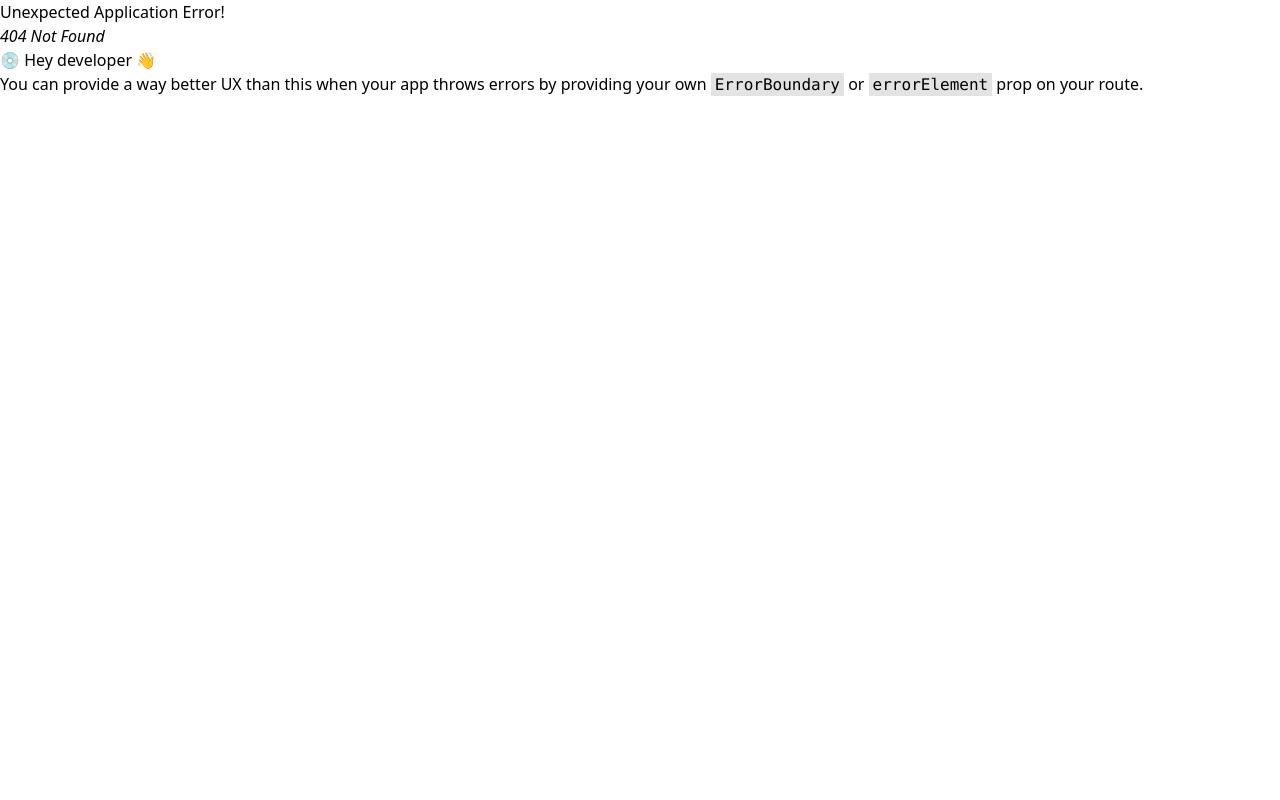
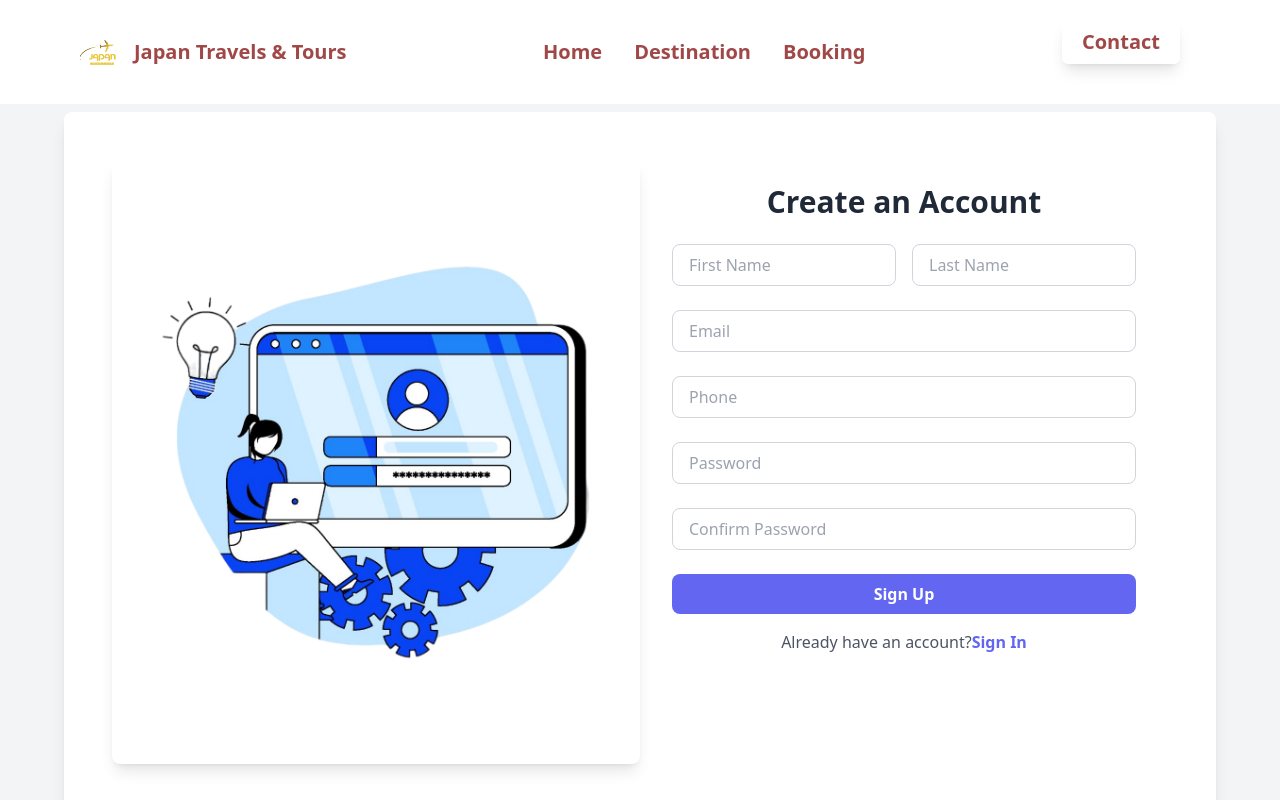
Before and after one commit to ramohin1236/tour-guide, a React (Vite) app: page /signup in a window 1280 px wide. Before the commit this address had no page. Shown: the top 800 px of the page. Built offline with nearby package versions, Linux system fonts and the light colour scheme.

Commit message:
11 sep 24, 12.22am signup, signin, details page created and completed

```diff
--- a/src/Components/Doc/Doc.jsx
+++ b/src/Components/Doc/Doc.jsx
@@ -27,9 +27,10 @@ import campfire from '/public/adventure/campfire.png'
 import offroad from '/public/adventure/offroad.png'
 import camping from '/public/adventure/camping.png'
 import exploring from '/public/adventure/exploring.png'
+import signup from '/public/signup/signup.png'
 
 const Doc = () => {
-    return {navImage, nav1, nav2, nav3, nav4, nav5, nav6,tokoyoTower,meijiJinguGaien,fuziMountain,omotesando,jinguShrine,sensojiTemple,kinkakuzi,naraPark,osaka,tokoyoSky ,adventure,trekking,campfire,offroad,camping,exploring,logo}
+    return {navImage, nav1, nav2, nav3, nav4, nav5, nav6,tokoyoTower,meijiJinguGaien,fuziMountain,omotesando,jinguShrine,sensojiTemple,kinkakuzi,naraPark,osaka,tokoyoSky ,adventure,trekking,campfire,offroad,camping,exploring,logo,signup}
   }
 
 export default Doc
--- a/src/Components/Home/PopularSpots/PopularCard.jsx
+++ b/src/Components/Home/PopularSpots/PopularCard.jsx
@@ -1,4 +1,7 @@
+/* eslint-disable no-unused-vars */
 /* eslint-disable react/prop-types */
+
+import { Link } from "react-router-dom"
 
 
 const PopularCard = ({ image, title, description, number }) => {
@@ -16,8 +19,10 @@ const PopularCard = ({ image, title, description, number }) => {
         <p className="mt-4 text-sm text-gray-500 leading-relaxed">
           {description}
         </p>
+        <Link to='/details/:id'>
         <button type="button"
           className="mt-6 px-5 py-2.5 rounded-lg text-white text-sm tracking-wider border-none outline-none bg-blue-600 hover:bg-blue-700 active:bg-blue-600">View More</button>
+         </Link>
       </div>
     </div>
   )
--- a/src/Components/MustVisitDestination/MustVisitDestination.jsx
+++ b/src/Components/MustVisitDestination/MustVisitDestination.jsx
@@ -1,5 +1,6 @@
 /* eslint-disable react/prop-types */
 
+import { Link } from "react-router-dom";
 import Doc from "../Doc/Doc";
 
 const MustVisitDestination = () => {
@@ -65,8 +66,10 @@ const MustVisitDestination = () => {
                                 <p className="mt-4 text-sm text-gray-500 leading-relaxed">
                                     {spot.description}
                                 </p>
+                                <Link to='/details/:id'>
                                 <button type="button"
                                     className="mt-6 px-5 py-2.5 rounded-lg text-white text-sm tracking-wider border-none outline-none bg-blue-600 hover:bg-blue-700 active:bg-blue-600">View More</button>
+                                 </Link>
                             </div>
                         </div>
                     </div>
--- /dev/null
+++ b/src/Pages/Auth/Signin/Signin.jsx
@@ -0,0 +1,57 @@
+/* eslint-disable react/no-unescaped-entities */
+import { Link } from "react-router-dom"
+import Doc from "../../../Components/Doc/Doc"
+
+
+const Signin = () => {
+    const {signup} =Doc()
+  return (
+    <div className="min-h-screen flex items-center justify-center bg-gray-100 py-12">
+    <div className="bg-white shadow-lg rounded-lg flex flex-col-reverse lg:flex-row max-w-6xl p-8 lg:p-12 h-auto lg:h-[700px] mt-16">
+      {/* Left Image Section */}
+      <div className="lg:flex w-full lg:w-1/2 items-center justify-center mb-8 lg:mb-0">
+        <div className="relative w-full h-64 lg:h-full">
+          <img
+            src={signup}
+            alt="Sign In Illustration"
+            className="rounded-lg shadow-lg object-cover w-full h-full transition-transform duration-500 ease-in-out hover:scale-105"
+          />
+        </div>
+      </div>
+
+      {/* Signup Form Section */}
+      <div className="w-full lg:w-1/2 px-6 lg:px-8 py-6">
+        <h2 className="text-3xl font-bold text-gray-800 mb-6 text-center">
+          Signin Your Account
+        </h2>
+        <form className="space-y-6">
+
+          <input
+            type="email"
+            placeholder="Email"
+            className="w-full px-4 py-2 border border-gray-300 rounded-lg focus:outline-none focus:ring-2 focus:ring-indigo-500"
+          />
+
+          <input
+            type="password"
+            placeholder="Password"
+            className="w-full px-4 py-2 border border-gray-300 rounded-lg focus:outline-none focus:ring-2 focus:ring-indigo-500"
+          />
+
+          <button className="w-full bg-indigo-500 text-white py-2 rounded-lg font-semibold hover:bg-indigo-600 transition-colors duration-300">
+            Sign In
+          </button>
+        </form>
+        <p className="mt-4 text-gray-600 text-center">
+          Don't  have any account?
+          <Link to="/signup"className="text-indigo-500 font-semibold">
+            Sign Up
+          </Link>
+        </p>
+      </div>
+    </div>
+  </div>
+  )
+}
+
+export default Signin
--- /dev/null
+++ b/src/Pages/Auth/Signup/SignUp.jsx
@@ -0,0 +1,75 @@
+import { Link } from "react-router-dom"
+import Doc from "../../../Components/Doc/Doc"
+
+
+const SignUp = () => {
+    const {signup}=Doc()
+  return (
+    <div className="min-h-screen flex items-center justify-center bg-gray-100 py-12">
+      <div className="bg-white shadow-lg rounded-lg flex flex-col-reverse lg:flex-row max-w-6xl p-8 lg:p-12 h-auto lg:h-[700px] mt-16">
+        {/* Left Image Section */}
+        <div className="lg:flex w-full lg:w-1/2 items-center justify-center mb-8 lg:mb-0">
+          <div className="relative w-full h-64 lg:h-full">
+            <img
+              src={signup}
+              alt="Sign In Illustration"
+              className="rounded-lg shadow-lg object-cover w-full h-full transition-transform duration-500 ease-in-out hover:scale-105"
+            />
+          </div>
+        </div>
+
+        {/* Signup Form Section */}
+        <div className="w-full lg:w-1/2 px-6 lg:px-8 py-6">
+          <h2 className="text-3xl font-bold text-gray-800 mb-6 text-center">
+            Create an Account
+          </h2>
+          <form className="space-y-6">
+            <div className="flex flex-col lg:flex-row lg:space-x-4 space-y-4 lg:space-y-0">
+              <input
+                type="text"
+                placeholder="First Name"
+                className="w-full lg:w-1/2 px-4 py-2 border border-gray-300 rounded-lg focus:outline-none focus:ring-2 focus:ring-indigo-500"
+              />
+              <input
+                type="text"
+                placeholder="Last Name"
+                className="w-full lg:w-1/2 px-4 py-2 border border-gray-300 rounded-lg focus:outline-none focus:ring-2 focus:ring-indigo-500"
+              />
+            </div>
+            <input
+              type="email"
+              placeholder="Email"
+              className="w-full px-4 py-2 border border-gray-300 rounded-lg focus:outline-none focus:ring-2 focus:ring-indigo-500"
+            />
+            <input
+              type="text"
+              placeholder="Phone"
+              className="w-full px-4 py-2 border border-gray-300 rounded-lg focus:outline-none focus:ring-2 focus:ring-indigo-500"
+            />
+            <input
+              type="password"
+              placeholder="Password"
+              className="w-full px-4 py-2 border border-gray-300 rounded-lg focus:outline-none focus:ring-2 focus:ring-indigo-500"
+            />
+            <input
+              type="password"
+              placeholder="Confirm Password"
+              className="w-full px-4 py-2 border border-gray-300 rounded-lg focus:outline-none focus:ring-2 focus:ring-indigo-500"
+            />
+            <button className="w-full bg-indigo-500 text-white py-2 rounded-lg font-semibold hover:bg-indigo-600 transition-colors duration-300">
+              Sign Up
+            </button>
+          </form>
+          <p className="mt-4 text-gray-600 text-center">
+            Already have an account?
+            <Link to="/signin"className="text-indigo-500 font-semibold">
+              Sign In
+            </Link>
+          </p>
+        </div>
+      </div>
+    </div>
+  )
+}
+
+export default SignUp
--- /dev/null
+++ b/src/Pages/Details/DetailsPage.jsx
@@ -0,0 +1,101 @@
+/* eslint-disable no-irregular-whitespace */
+import {  FaMapMarkerAlt} from "react-icons/fa"
+import Doc from "../../Components/Doc/Doc"
+import { useState } from "react";
+import PopularCard from "../../Components/Home/PopularSpots/PopularCard";
+
+const DetailsPage = () => {
+    const {jinguShrine} =Doc()
+    const [showMore, setShowMore] = useState(false);
+
+    const toggleReadMore = () => {
+      setShowMore(!showMore);
+    };
+  return (
+    <div className="bg-gray-100 py-10 px-5">
+      <div className="container mx-auto mt-16 md:mt-24">
+        {/* Main grid container */}
+        <div className="grid grid-cols-1 lg:grid-cols-3 gap-6">
+
+          {/* Left section with image and description */}
+          <div className="lg:col-span-2   rounded-lg p-6">
+            <h1 className="text-3xl font-bold mb-4">Tokyu Plaza Omotesando Harajuku</h1>
+
+            {/* Image */}
+            <img src={jinguShrine} alt="Tokyu Plaza" className="w-full h-auto rounded-lg mb-4" />
+
+            {/* Description */}
+            <p className="text-gray-600 mb-4">
+              Tokyu Plaza is a multi-storey department store in the Omotesando/Harajuku district
+              of central Tokyo. Opened in 2012 and designed by the architect Hiroshi Nakamura, the
+              shopping complex is known for its eye-catching entrance portal.
+            </p>
+            <p className="text-gray-600">
+              {showMore
+                ? `The escalators lead visitors through a kaleidoscope of mirrors and offer a popular
+                photo opportunity on the busy streets of Omotesando in the open air. This place has
+                become one of the most popular spots in Tokyo for taking pictures due to its unique
+                architecture and reflective mirrors. Visitors often spend time here enjoying the
+                visual effects and the surrounding shopping opportunities.`
+                : `The escalators lead visitors through a kaleidoscope of mirrors and offer a popular
+                photo opportunity on the busy streets of Omotesando in the open air.`}
+            </p>
+
+            {/* Read More / Show Less Button */}
+            <button
+              onClick={toggleReadMore}
+              className="text-red-500 font-2xl hover:underline mt-2"
+            >
+              {showMore ? "Show Less" : "Read More"}
+            </button>
+          </div>
+
+          {/* Right section with overview details */}
+          <div className="  rounded-lg p-6 space-y-4  md:mt-12">
+            <h2 className="text-2xl md:text-4xl font-semibold">Overview</h2>
+
+
+            {/* Address */}
+            <div className="text-gray-700 md:text-xl">
+
+              <h3 className="font-semibold flex items-center gap-2 text-[#404040]"> <FaMapMarkerAlt />Address:</h3>
+              <p>4 Chome-30-3 Jingumae, Shibuya City, Tokyo 150-0001</p>
+            </div>
+
+            {/* Hours */}
+            <div className=" font-semibold text-[#404040]">
+              <h3 className="font-semibold text-xl">Hours:</h3>
+              <p>11:00 - 21:00 (Closed now)</p>
+            </div>
+
+            {/* Phone Number */}
+            <div className=" text-[#404040]">
+              <h3 className="font-semibold text-xl">Phone Number:</h3>
+              <p>+81 80 4136 4488 </p>
+            </div>
+
+            {/* Website */}
+            <div className="text-gray-700">
+              <h3 className="font-semibold">Website:</h3>
+              <a href="https://omohara.tokyu-plaza.com" className="text-indigo-500 hover:underline">
+                omohara.tokyu-plaza.com
+              </a>
+            </div>
+          </div>
+        </div>
+      </div>
+
+      {/* bottom part */}
+      <p className="container mx-auto text-4xl font-semibold mt-12">Same Category Here..</p>
+      <div className="grid grid-cols-1 md:grid-cols-2 lg:grid-cols-3">
+      <PopularCard/>
+      <PopularCard/>
+      <PopularCard/>
+      <PopularCard/>
+      </div>
+
+    </div>
+  )
+}
+
+export default DetailsPage
```
Also changed, not shown: src/Routes/Routes.jsx (+16 -8 lines), public/signup/signup.png (added).
